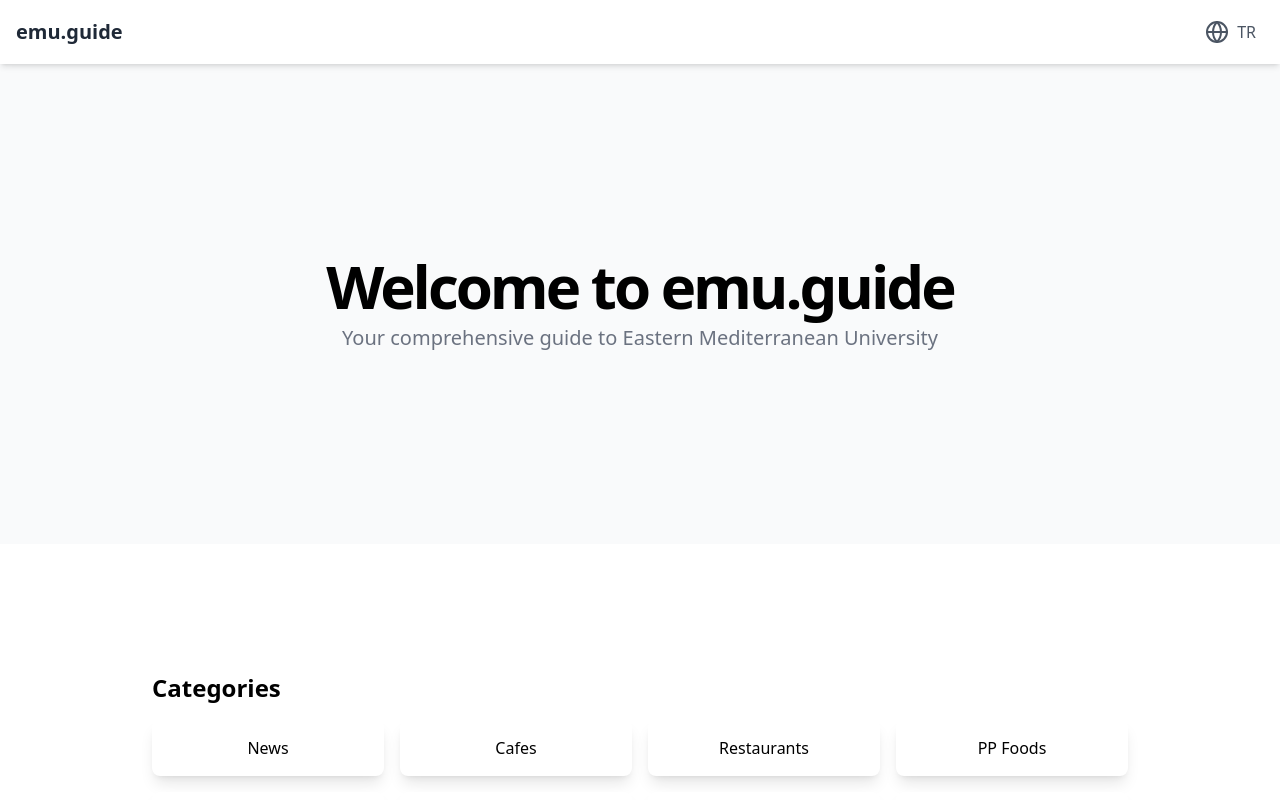
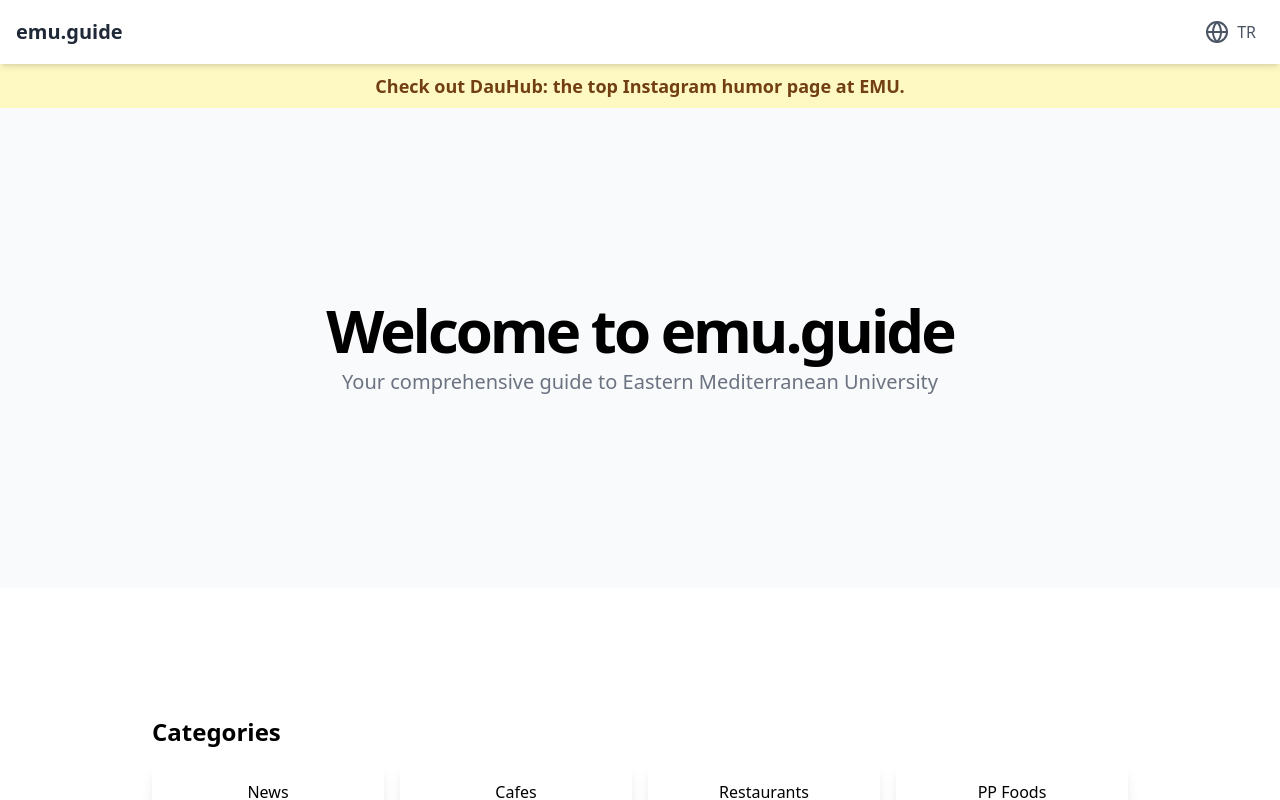
Before and after one commit to atasoya/emu-guide, a Next.js app: page / in a window 1280 px wide. Shown: the top 800 px of the page. Built offline with nearby package versions, Linux system fonts and the light colour scheme.

Commit message:
Fix sanitize bug

```diff
--- a/src/app/page.tsx
+++ b/src/app/page.tsx
@@ -112,11 +112,10 @@
 
       {/* Featured Announcement */}
       <FeaturedAnnouncement
-        show={false}
+        show={true}
         language={language}
-        link="https://www.instagram.com/dauhub"
-        announcementEN="Check out DauHub: the top Instagram humor page at EMU"
-        announcementTR="DauHub'ı keşfedin: Daü'deki en iyi Instagram mizah sayfası"
+        announcementEN="<section class='bg-yellow-100 text-yellow-900 py-2'><div class='container mx-auto text-center'><p class='font-bold text-sm md:text-lg'>Check out DauHub: the top Instagram humor page at <a href='https://www.instagram.com/dauhub' target='_blank' class='hover:underline'>EMU</a>.</p></div></section>" // example announcement
+        announcementTR="<section class='bg-yellow-100 text-yellow-900 py-2'><div class='container mx-auto text-center'><p class='font-bold text-sm md:text-lg'> DauHub'ı keşfedin: Daü'deki en iyi Instagram mizah sayfası <a href='https://www.instagram.com/dauhub' target='_blank' class='hover:underline'>burada</a>.</p></div></section>"
       />
 
       {/* Main Content */}
--- a/src/components/FeaturedAnnouncement.tsx
+++ b/src/components/FeaturedAnnouncement.tsx
@@ -1,11 +1,12 @@
-import React from "react";
+"use client";
+import React, { useEffect, useRef, useState } from "react";
+import createDOMPurify from "dompurify";
 
 interface FeaturedAnnouncementProps {
   show: boolean;
   language: "en" | "tr";
   announcementTR: string;
   announcementEN: string;
-  link?: string;
 }
 
 const FeaturedAnnouncement: React.FC<FeaturedAnnouncementProps> = ({
@@ -13,23 +14,22 @@
   language,
   announcementTR,
   announcementEN,
-  link,
 }) => {
+  const [sanitizedContent, setSanitizedContent] = useState<string>("");
+  const DOMPurifyRef = useRef<ReturnType<typeof createDOMPurify> | null>(null);
+
+  useEffect(() => {
+    if (typeof window !== "undefined") {
+      DOMPurifyRef.current = createDOMPurify(window);
+      const sanitizer = DOMPurifyRef.current;
+      const content = language === "en" ? announcementEN : announcementTR;
+      setSanitizedContent(sanitizer ? sanitizer.sanitize(content) : content);
+    }
+  }, [language, announcementTR, announcementEN]);
+
   if (!show) return null;
-  return (
-    <section className="bg-yellow-100 text-yellow-900 py-2">
-      <div className="container mx-auto text-center">
-        <a
-          href={link}
-          target="_blank"
-          rel="noopener noreferrer"
-          className={`font-bold text-sm hover:underline md:text-lg`}
-        >
-          {language === "en" ? announcementEN : announcementTR}
-        </a>
-      </div>
-    </section>
-  );
+
+  return <div dangerouslySetInnerHTML={{ __html: sanitizedContent }}></div>;
 };
 
 export default FeaturedAnnouncement;
```
